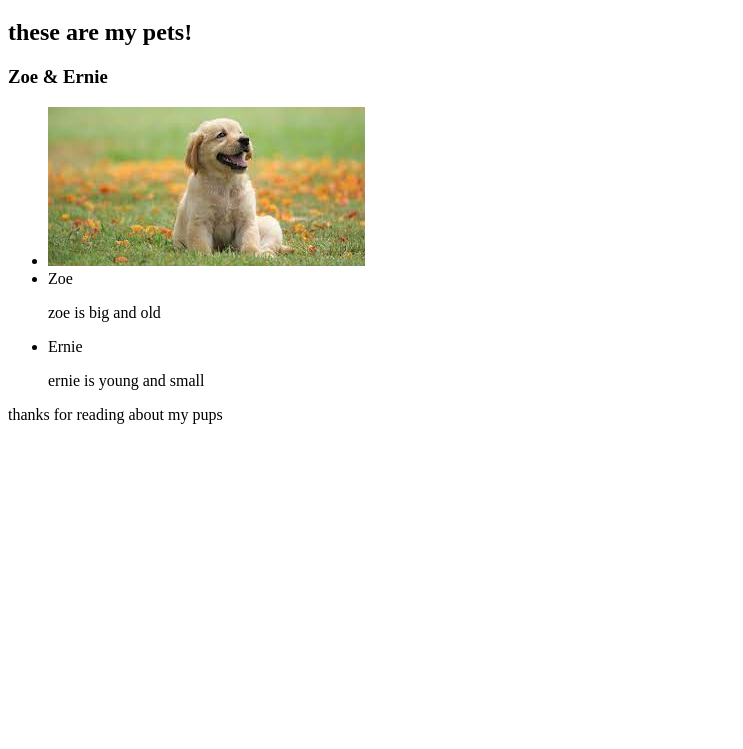
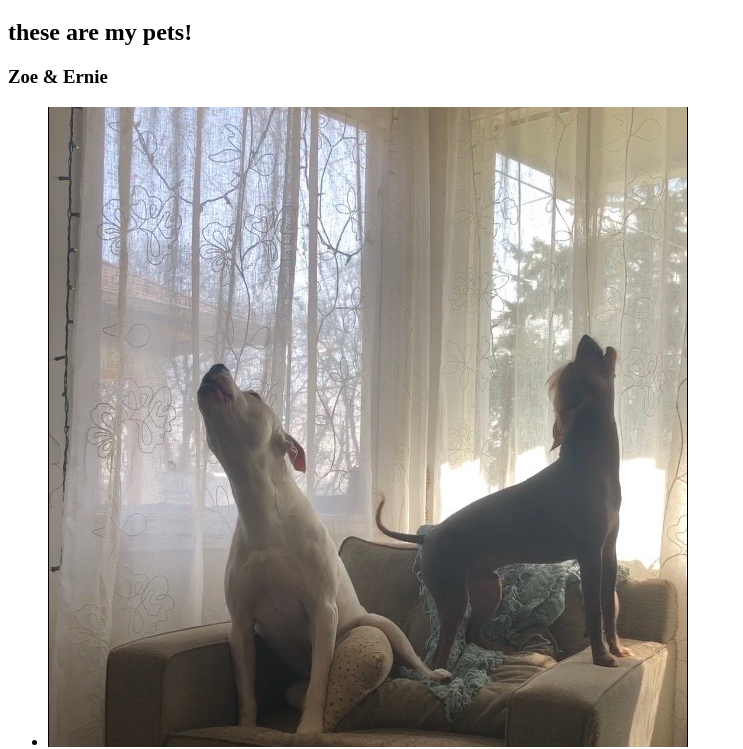
Before and after one commit to jessb-epicodus/my-first-webpage, a plain HTML site: page pet-blog.html in a window 1280 px wide. Shown: the part 61-810 px from the top of the page, without its empty margins (0-743 px from the left). Drawn offline with Linux system fonts and the light colour scheme.

Commit message:
update photo

```diff
--- a/my-pets.html
+++ b/pet-blog.html
@@ -8,7 +8,7 @@
   <h2>these are my pets!</h2>
   <h3>Zoe & Ernie</h3>
   <ul>
-    <li><img src="img/cute-dog.jpg"a photo of a cute dog"></li>
+    <li><img src="img/dogs.JPG" alt="a photo of cute dogs"></li>
     <li>Zoe</li>
     <p>zoe is big and old</p>
     <li>Ernie</li>
```
Also changed, not shown: img/dogs.JPG (added).
